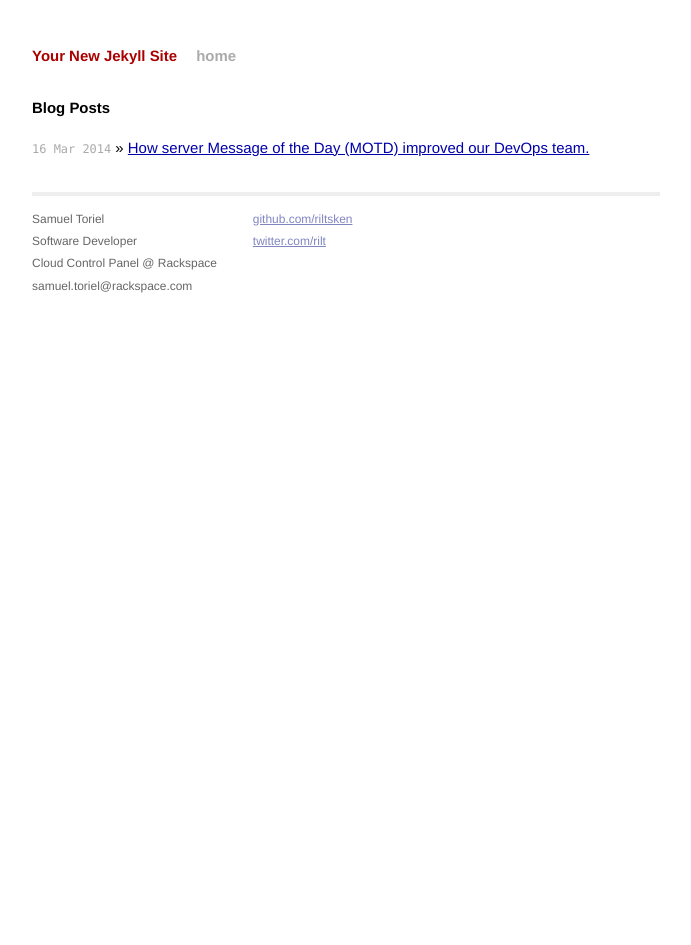
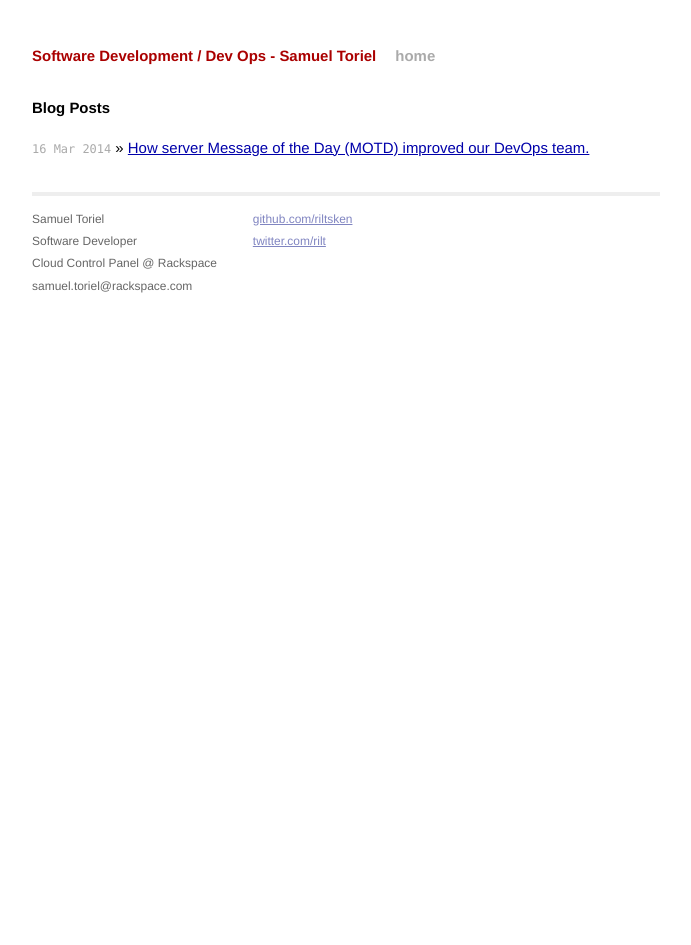
Before and after one commit to riltsken/riltsken.github.io, a Jekyll site: the page built from index.html, in a window 1280 px wide. Shown: the whole page, without its empty margins (294-985 px from the left). Built offline with Jekyll 4.4.1, drawn with Linux system fonts in a browser that asks for light colours; Markdown is read by kramdown in place of the engine named in the settings.

Commit message:
Missed some titles

```diff
--- a/_config.yml
+++ b/_config.yml
@@ -1,3 +1,3 @@
-name: Your New Jekyll Site
+name: Software Development / Dev Ops - Samuel Toriel
 markdown: redcarpet
 pygments: true
--- a/index.html
+++ b/index.html
@@ -1,6 +1,6 @@
 ---
 layout: default
-title: Your New Jekyll Site
+title: Software Development / Dev Ops - Samuel Toriel
 ---
 
 <div id="home">
```
